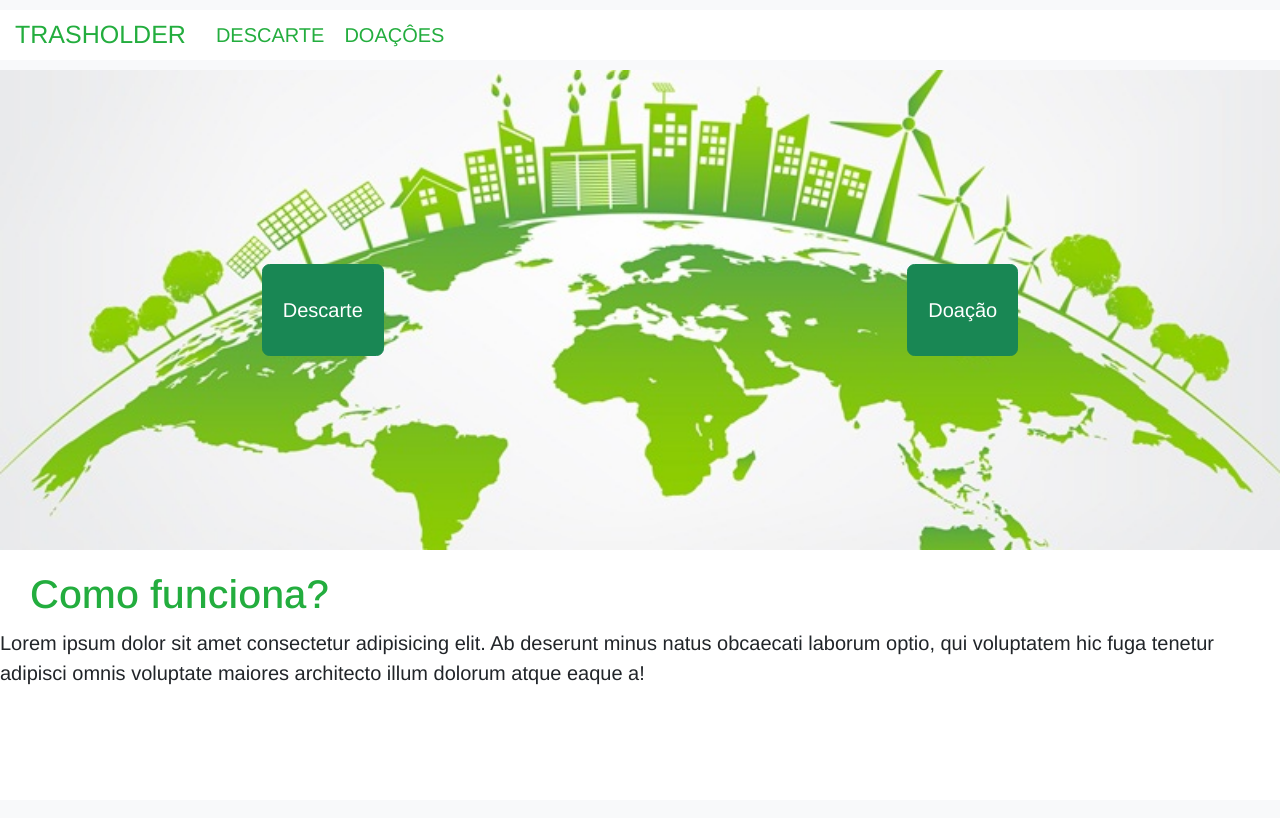
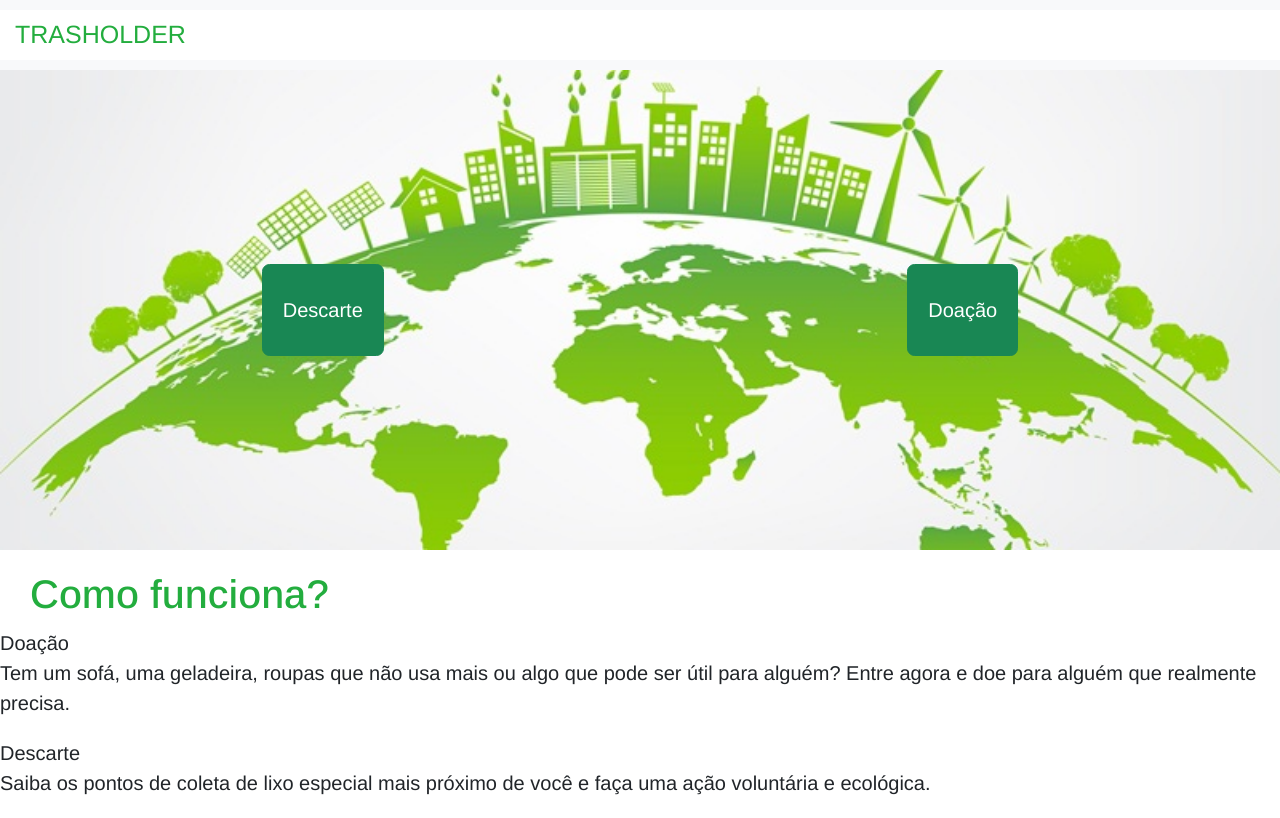
Before and after one commit to GDavij/hackaton-facef-2023, a PHP site: page / in a window 1280 px wide. Before the commit the page ends 685 px from the top, so only its background shows below. Run offline with PHP 8.4, Linux system fonts and the light colour scheme.

Commit message:
Atualização 15:16

```diff
--- a/Front-end-pages/main-page/index.html
+++ b/Front-end-pages/main-page/index.html
@@ -22,23 +22,6 @@
   <nav class="navbar navbar-expand-lg bg-body-tertiary">
     <div class="container-fluid">
       <a class="navbar-brand" href="#" style="color: var(--secondary);">TRASHOLDER</a>
-      <button class="navbar-toggler" type="button" data-bs-toggle="collapse" data-bs-target="#navbarSupportedContent" aria-controls="navbarSupportedContent" aria-expanded="false" aria-label="Toggle navigation">
-        <span class="navbar-toggler-icon"></span>
-      </button>
-      <div class="collapse navbar-collapse" id="navbarSupportedContent">
-        <ul class="navbar-nav me-auto mb-2 mb-lg-0">
-          <li class="nav-item">
-            <a class="nav-link active" aria-current="page" href="#" style="color: var(--secondary);">DESCARTE</a>
-          </li>
-          <li class="nav-item">
-            <a class="nav-link" href="#" style="color: var(--secondary);">DOAÇÔES</a>
-          </li>
-          <li class="nav-item dropdown">
-          </li>
-          <li class="nav-item">
-          </li>
-        </ul>
-      </div>
     </div>
   </nav>
 
@@ -50,13 +33,16 @@
 
 
 <!-- MAIN CONTENT-->
-<h1 id="how">Como funciona?</h1>
 <div id="main-content">
+  <h1 id="how">Como funciona?</h1>
   <div id="main-description">
-    Lorem ipsum dolor sit amet consectetur adipisicing elit. Ab deserunt minus natus obcaecati laborum optio, qui voluptatem hic fuga tenetur adipisci omnis voluptate maiores architecto illum dolorum atque eaque a!
+    <span>Doação</span><br>
+    <p>Tem um sofá, uma geladeira, roupas que não usa mais ou algo que pode ser útil para alguém? Entre agora e doe para alguém que realmente precisa.</p>
+    <span>Descarte</span><br>
+    <p>Saiba os pontos de coleta de lixo especial mais próximo de você e faça uma ação voluntária e ecológica.</p>
+
   </div>
-  <div></div>
-</div>
+
 </div>
 </body>
 </html>
--- a/Front-end-pages/main-page/style.css
+++ b/Front-end-pages/main-page/style.css
@@ -43,6 +43,9 @@
 
 #main-content{
   display: flex;
+  flex-direction: column;
+  max-width: 170vh;
+  margin: auto;
 }
 
 #main-background > button{
```
